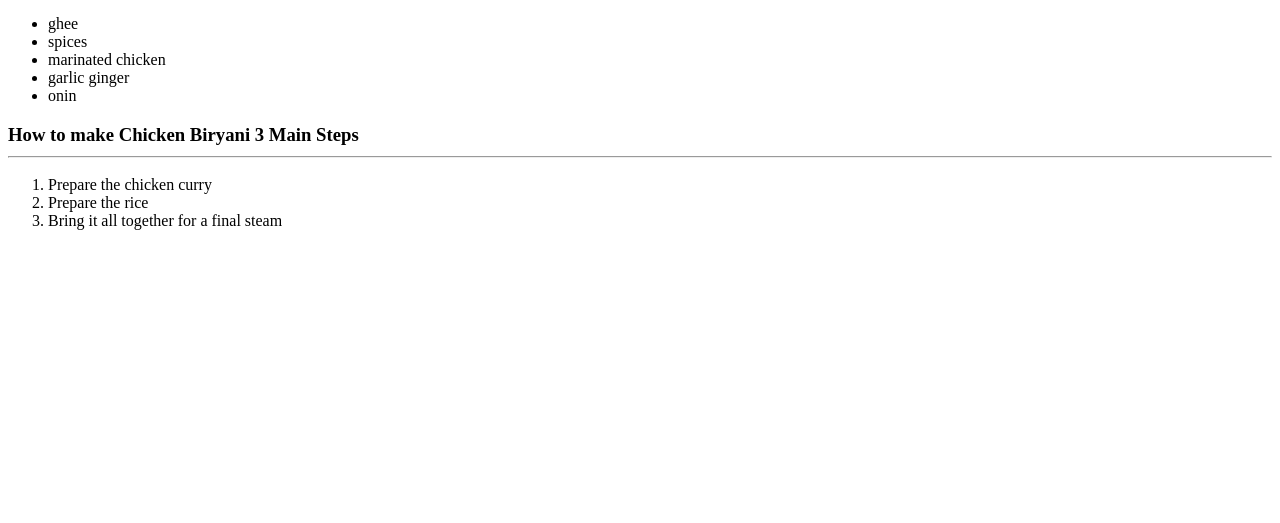
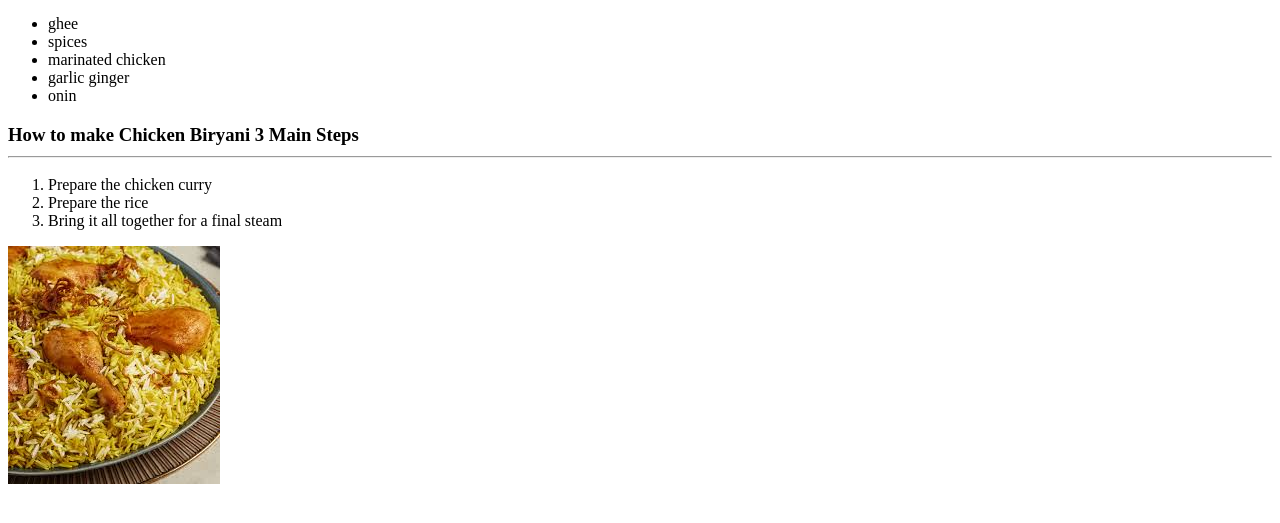
Before and after one commit to muhammadnazimuddinkhan/biryani-recipe, a plain HTML site: page index.html in a window 1280 px wide. Shown: the part 221-744 px from the top of the page. Drawn offline with Linux system fonts and the light colour scheme.

Commit message:
with pic

```diff
--- a/index.html
+++ b/index.html
@@ -27,5 +27,6 @@
 
 
          </ol>
+         <img src="./download.jpg">
 </body>
 </html>
```
Also changed, not shown: download.jpg (added).
